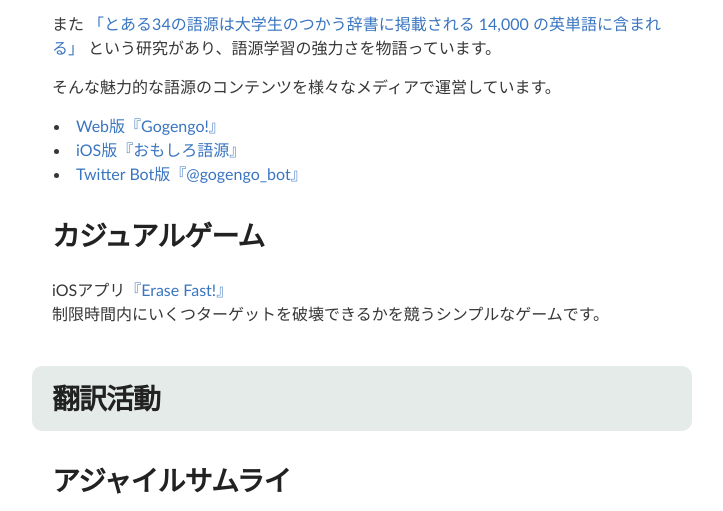
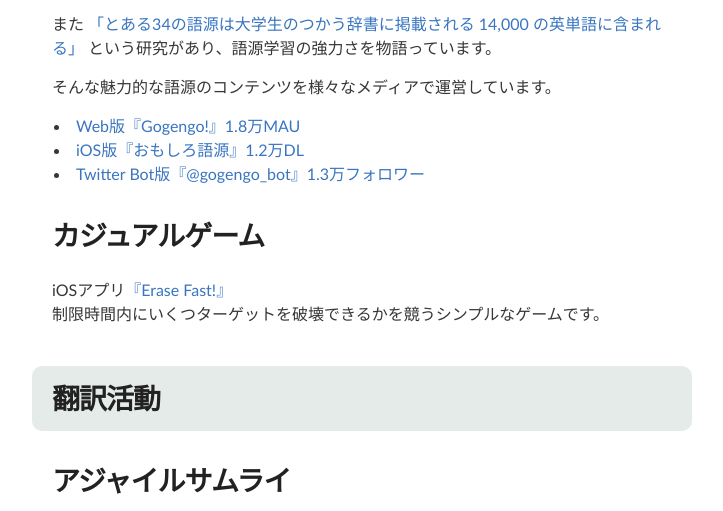
Before and after one commit to bekkou68/bekkou68.github.com, a plain HTML site: page index.html in a window 1280 px wide. Shown: the part 1835-2346 px from the top of the page, without its empty margins (268-991 px from the left). Drawn offline with Linux system fonts and the light colour scheme.

Commit message:
Update index.html

```diff
--- a/index.html
+++ b/index.html
@@ -101,9 +101,9 @@
 </p>
 
 <ul>
-  <li><a href="http://gogengo.me/">Web版『Gogengo!』</a></li>
-  <li><a href="https://itunes.apple.com/app/id654719169">iOS版『おもしろ語源』</a></li>
-  <li><a href="http://twitter.com/gogengo_bot">Twitter Bot版『@gogengo_bot』</a></li>
+  <li><a href="http://gogengo.me/">Web版『Gogengo!』1.8万MAU</a></li>
+  <li><a href="https://itunes.apple.com/app/id654719169">iOS版『おもしろ語源』1.2万DL</a></li>
+  <li><a href="http://twitter.com/gogengo_bot">Twitter Bot版『@gogengo_bot』1.3万フォロワー</a></li>
 </ul>
 
 
```
